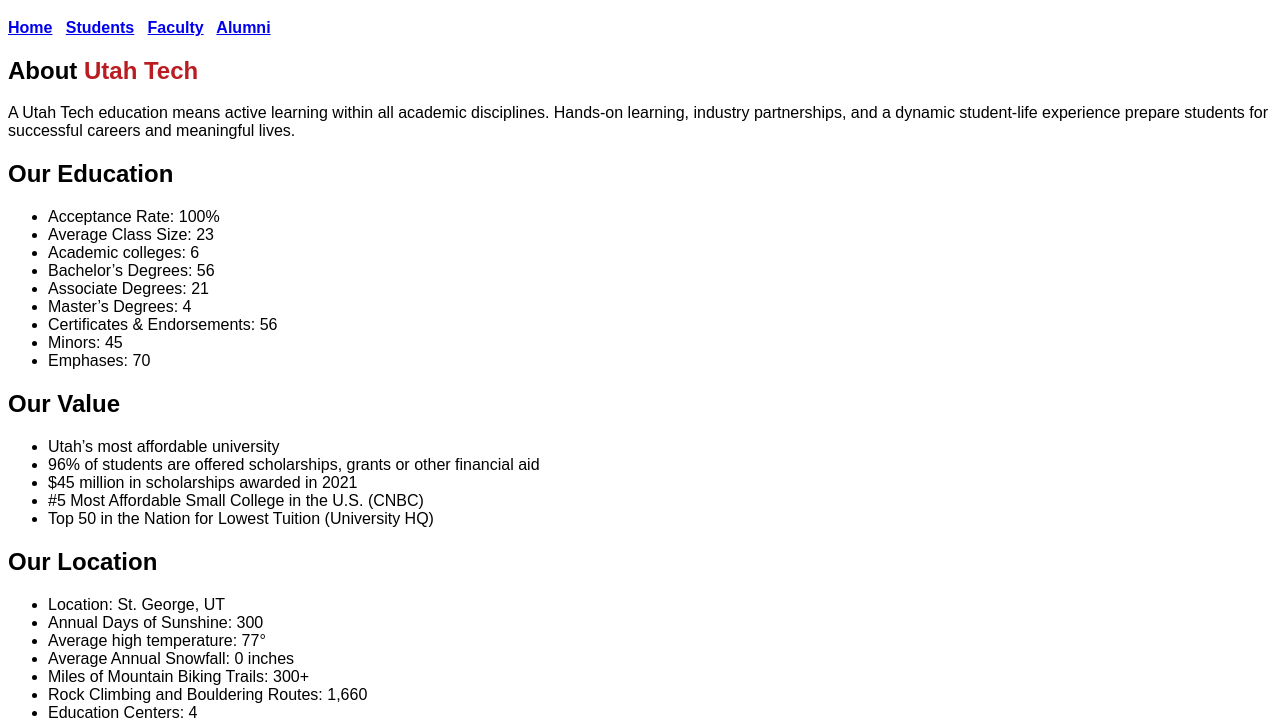
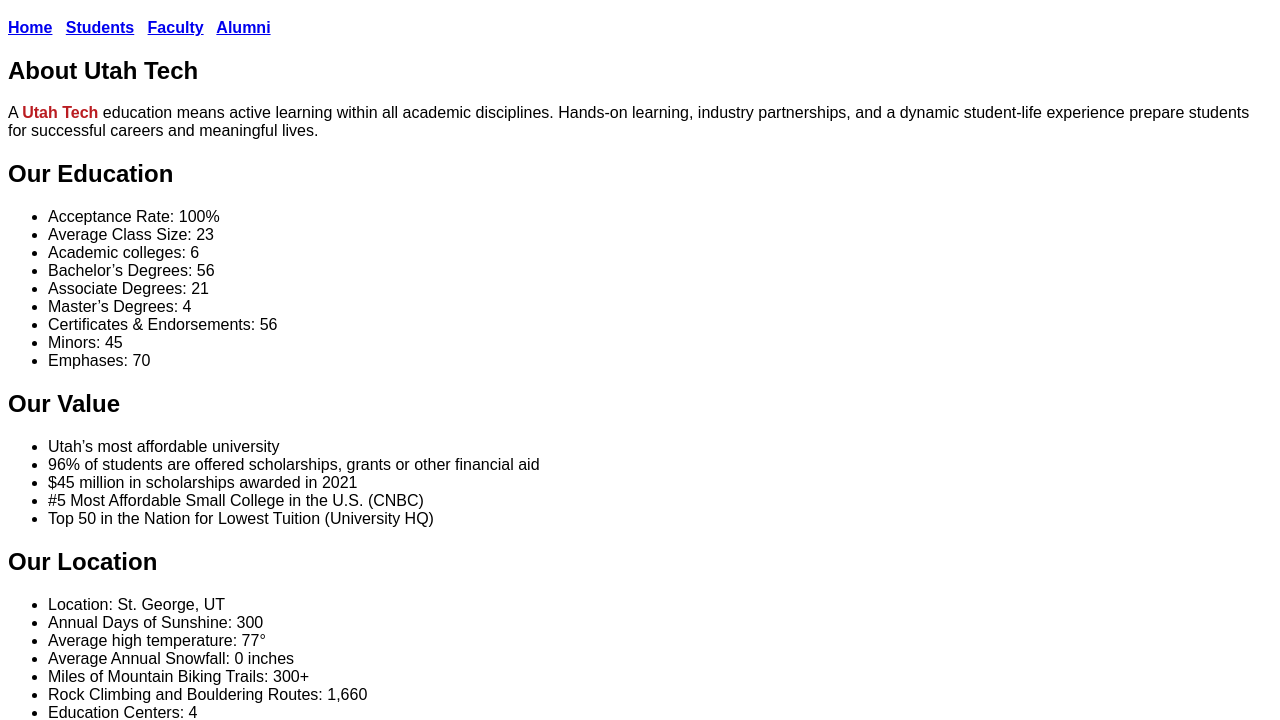
Before and after one commit to Studidart/se1400, a plain HTML site: page utahtech2/index.html in a window 1280 px wide. Shown: the part 85-805 px from the top of the page. Drawn offline with Linux system fonts and the light colour scheme.

Commit message:
updated the text to display properly
should now display correctly as shown in the assignment.

```diff
--- a/utahtech2/index.html
+++ b/utahtech2/index.html
@@ -18,8 +18,8 @@
       <a href="alumni.html">Alumni</a>
   </nav>
   <main>
-    <h2>About <span class="ut">Utah Tech</span></h2>
-    <p>A Utah Tech education means active learning within all academic disciplines. Hands-on learning, industry partnerships, and a dynamic student-life experience prepare students for successful careers and meaningful lives.</p>
+    <h2>About Utah Tech</h2>
+    <p>A <span class="ut">Utah Tech</span> education means active learning within all academic disciplines. Hands-on learning, industry partnerships, and a dynamic student-life experience prepare students for successful careers and meaningful lives.</p>
     <h2>Our Education</h2>
     <ul>
       <li>Acceptance Rate: 100%</li>
```
